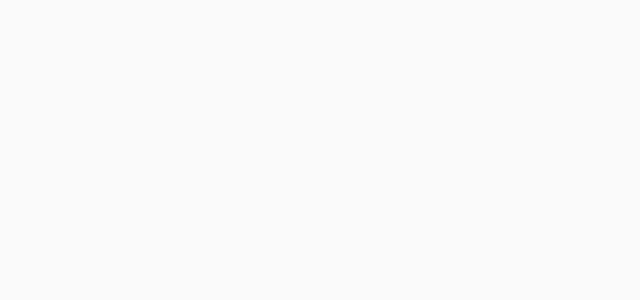
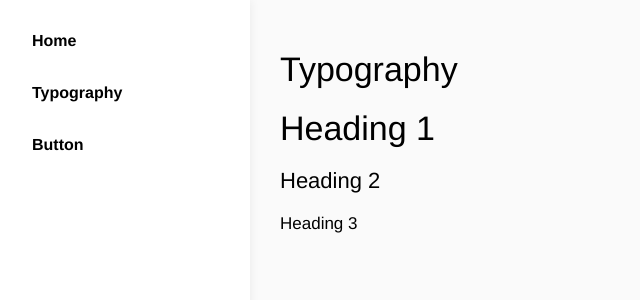
Before and after one commit to truanthh/ui-tiny-kit, a Vue app: page /typography in a window 1280 px wide. Before the commit this address had no page. Shown: the top 300 px of the page, without its empty margins (0-640 px from the left). Built offline with nearby package versions, Linux system fonts and the light colour scheme.

Commit message:
buttonview typographyview

```diff
--- a/package.json
+++ b/package.json
@@ -15,6 +15,7 @@
   },
   "devDependencies": {
     "@vitejs/plugin-vue": "^5.0.5",
+    "sass": "^1.77.8",
     "vite": "^5.3.1"
   }
 }
--- a/src/App.vue
+++ b/src/App.vue
@@ -1,17 +1,33 @@
 <script setup>
 import { RouterLink, RouterView } from "vue-router";
+import LayoutSidebar from "@/components/layout/Sidebar.vue";
 </script>
 
 <template>
-  <RouterView />
+  <div class="container">
+    <LayoutSidebar />
+    <div class="content">
+      <RouterView />
+    </div>
+  </div>
 </template>
 
-<style>
-@import "./styles/global.css";
+<style lang="scss">
+@import "./styles/global.scss";
 
 #app {
   font-family: Avenir, Helvetica, Arial, sans-serif;
   -webkit-font-smoothing: antialised;
   -moz-osx-font-smoothing: grayscale;
 }
+
+.content {
+  max-width: 1400px;
+  margin-left: 250px;
+  padding: 30px;
+  transition: 0.2s;
+  &_full {
+    margin-left: 0;
+  }
+}
 </style>
--- /dev/null
+++ b/src/components/Button.vue
@@ -0,0 +1,5 @@
+<script setup></script>
+
+<template></template>
+
+<style scoped></style>
--- /dev/null
+++ b/src/components/layout/Sidebar.vue
@@ -0,0 +1,48 @@
+<script setup>
+import { ref } from "vue";
+
+const links = ref([
+  { name: "Typography", href: "/typography" },
+  { name: "Button", href: "/button" },
+]);
+</script>
+
+<template>
+  <div class="sidebar">
+    <router-link to="/home" class="sidebar__link"> <b>Home </b></router-link>
+    <router-link
+      class="sidebar__link"
+      v-for="link in links"
+      :key="link.name"
+      :to="link.href"
+    >
+      {{ link.name }}
+    </router-link>
+  </div>
+</template>
+
+<style lang="scss" scoped>
+.sidebar {
+  left: 0;
+  height: 100%;
+  background: #fff;
+  position: fixed;
+  width: 250px;
+  padding: 20px;
+  // transition: 0.1s;
+  box-shadow: 0px 0px 10px rgba(0, 0, 0, 0.07);
+  transform: translateX(0px);
+  &__link {
+    display: block;
+    border-radius: 12px;
+    padding: 10px;
+    border: 2px solid #fff;
+    // transition: 0.1s;
+    font-weight: bold;
+    margin-bottom: 10px;
+    &:hover {
+      border-color: var(--primary-color);
+    }
+  }
+}
+</style>
--- a/src/router/index.js
+++ b/src/router/index.js
@@ -1,5 +1,7 @@
 import { createRouter, createWebHistory } from "vue-router";
 import HomeView from "../views/HomeView.vue";
+import TypographyView from "../views/TypographyView.vue";
+import ButtonView from "../views/ButtonView.vue";
 
 const router = createRouter({
   history: createWebHistory(import.meta.env.BASE_URL),
@@ -9,6 +11,16 @@
       alias: ["/"],
       name: "home",
       component: HomeView,
+    },
+    {
+      path: "/typography",
+      name: "typography",
+      component: TypographyView,
+    },
+    {
+      path: "/button",
+      name: "button",
+      component: ButtonView,
     },
     {
       path: "/about",
--- a/src/styles/global.css
+++ /dev/null
@@ -1,20 +0,0 @@
-:root {
-  --primary-color: #6979f8;
-  --primary-color-hover: #a5affb;
-  --second-color: #be52f2;
-}
-
-* {
-  box-sizing: border-box;
-}
-
-html,
-body {
-  background: #fafafa;
-  margin: 0;
-}
-
-a {
-  color: var(--primary-color);
-  text-decoration: none;
-}
--- /dev/null
+++ b/src/styles/global.scss
@@ -0,0 +1,37 @@
+:root {
+  --primary: #6979f8;
+  --primary-hover: #a5affb;
+  --second: #be52f2;
+  --second-hover: #dba5f5;
+  --success: #00c48c;
+  --success-hover: #7ddfc3;
+  --info: #0084f4;
+  --info-hover: #66b5f8;
+  --warning: #ffa26b;
+  --warning-hover: #ffc7a6;
+  --danger: #ff647c;
+  --danger-hover: #fdafbb;
+}
+
+* {
+  box-sizing: border-box;
+}
+
+body {
+  background: #fafafa;
+  margin: 0;
+}
+
+a {
+  color: var(--primary-color);
+  text-decoration: none;
+}
+
+.line {
+  display: flex;
+  flex-wrap: wrap;
+  margin-bottom: 20px;
+  &_block {
+    display: block;
+  }
+}
--- /dev/null
+++ b/src/views/ButtonView.vue
@@ -0,0 +1,7 @@
+<script setup></script>
+
+<template>
+  <h1 class="heading-1">Button</h1>
+</template>
+
+<style scoped></style>
--- /dev/null
+++ b/src/views/TypographyView.vue
@@ -0,0 +1,28 @@
+<script setup></script>
+
+<template>
+  <h1 class="heading-1">Typography</h1>
+  <h2 class="heading-1">Heading 1</h2>
+  <h2 class="heading-2">Heading 2</h2>
+  <h2 class="heading-3">Heading 3</h2>
+</template>
+
+<style lang="scss">
+.heading {
+  &-1 {
+    margin: 20px 0px;
+    font-size: 34px;
+    font-weight: 300;
+  }
+  &-2 {
+    font-size: 22px;
+    margin: 20px 0px;
+    font-weight: 300;
+  }
+  &-3 {
+    font-size: 17px;
+    margin: 20px 0px;
+    font-weight: 300;
+  }
+}
+</style>
```
Also changed, not shown: 1 other file (tests, documents, lock files or other folders).
